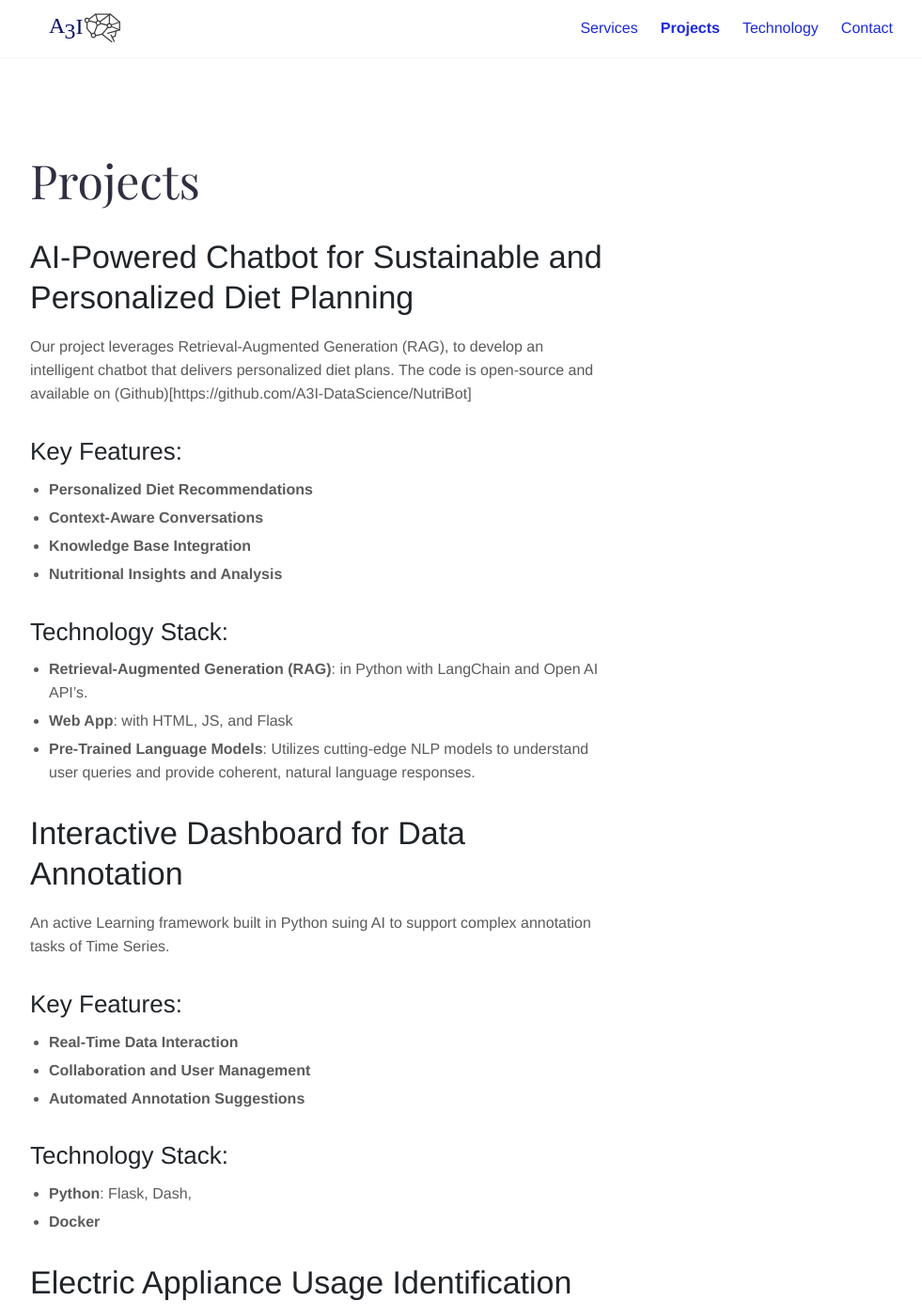
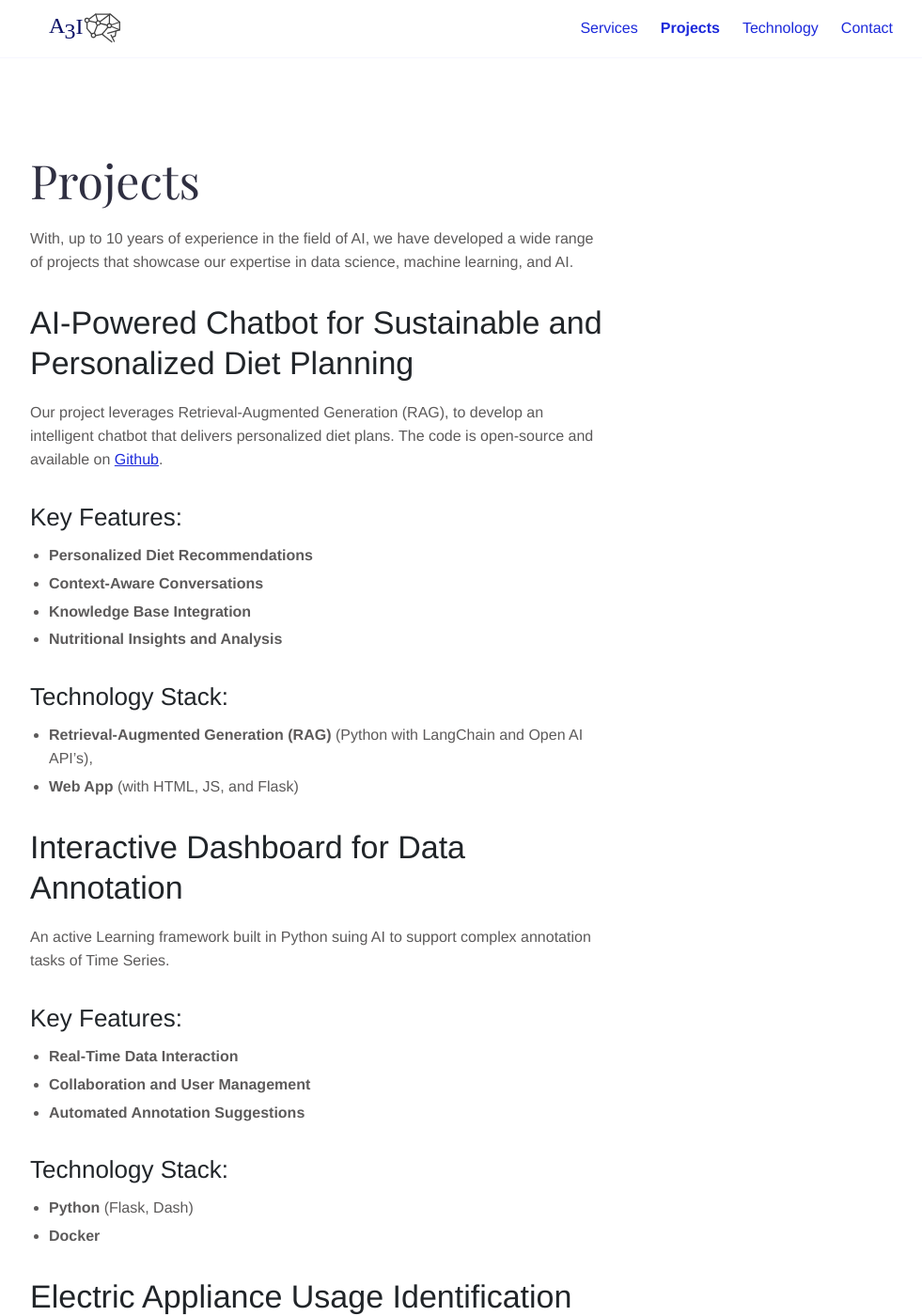
Before and after one commit to A3I-DataScience/A3I-DatScience.github.io, a Jekyll site: the page built from Projects.md, in a window 1280 px wide and 1400 px high. Shown: the whole window at 94% size, without its empty margins (143-1124 px from the left). Built offline with Jekyll 4.4.1, drawn with Linux system fonts in a browser that asks for light colours; some of the changed text lies outside the part shown.

Commit message:
refine project page

```diff
--- a/Projects.md
+++ b/Projects.md
@@ -6,8 +6,10 @@ permalink: "/projects/"
 bodyClass: page-about
 ---
 
+With, up to 10 years of experience in the field of AI, we have developed a wide range of projects that showcase our expertise in data science, machine learning, and AI.
+
 # AI-Powered Chatbot for Sustainable and Personalized Diet Planning
-Our project leverages Retrieval-Augmented Generation (RAG), to develop an intelligent chatbot that delivers personalized diet plans. The code is open-source and available on (Github)[https://github.com/A3I-DataScience/NutriBot]
+Our project leverages Retrieval-Augmented Generation (RAG), to develop an intelligent chatbot that delivers personalized diet plans. The code is open-source and available on [Github](https://github.com/A3I-DataScience/NutriBot).
 
 
 ## Key Features:
@@ -17,9 +19,8 @@ Our project leverages Retrieval-Augmented Generation (RAG), to develop an intell
 - **Nutritional Insights and Analysis**
 
 ## Technology Stack:
-- **Retrieval-Augmented Generation (RAG)**: in Python with LangChain and Open AI API's.
-- **Web App**: with HTML, JS, and Flask
-- **Pre-Trained Language Models**: Utilizes cutting-edge NLP models to understand user queries and provide coherent, natural language responses.
+- **Retrieval-Augmented Generation (RAG)** (Python with LangChain and Open AI API's),
+- **Web App** (with HTML, JS, and Flask)
 
 
 # Interactive Dashboard for Data Annotation
@@ -31,7 +32,7 @@ An active Learning framework built in Python suing AI to support complex annotat
 - **Automated Annotation Suggestions**
 
 ## Technology Stack:
-- **Python**: Flask, Dash,
+- **Python** (Flask, Dash)
 - **Docker**
 
 
@@ -49,5 +50,5 @@ An AI-powered Electric Appliance Usage Identification algorithm to support house
 
 ## Technology Stack:
 
-- **Programming Language**: Python (Pandas, NumPy, Plotly, Keras,  TensorFlow),
+- **Programming Language** (Python with Pandas, NumPy, Plotly, Keras,  TensorFlow),
 - **Machine Learning**: Binary Classifications (RandomForest, XGBOOST), Unsupervised Learning (MeanShift, DBSCAN), Deep Neural Network (LSTM).
```
